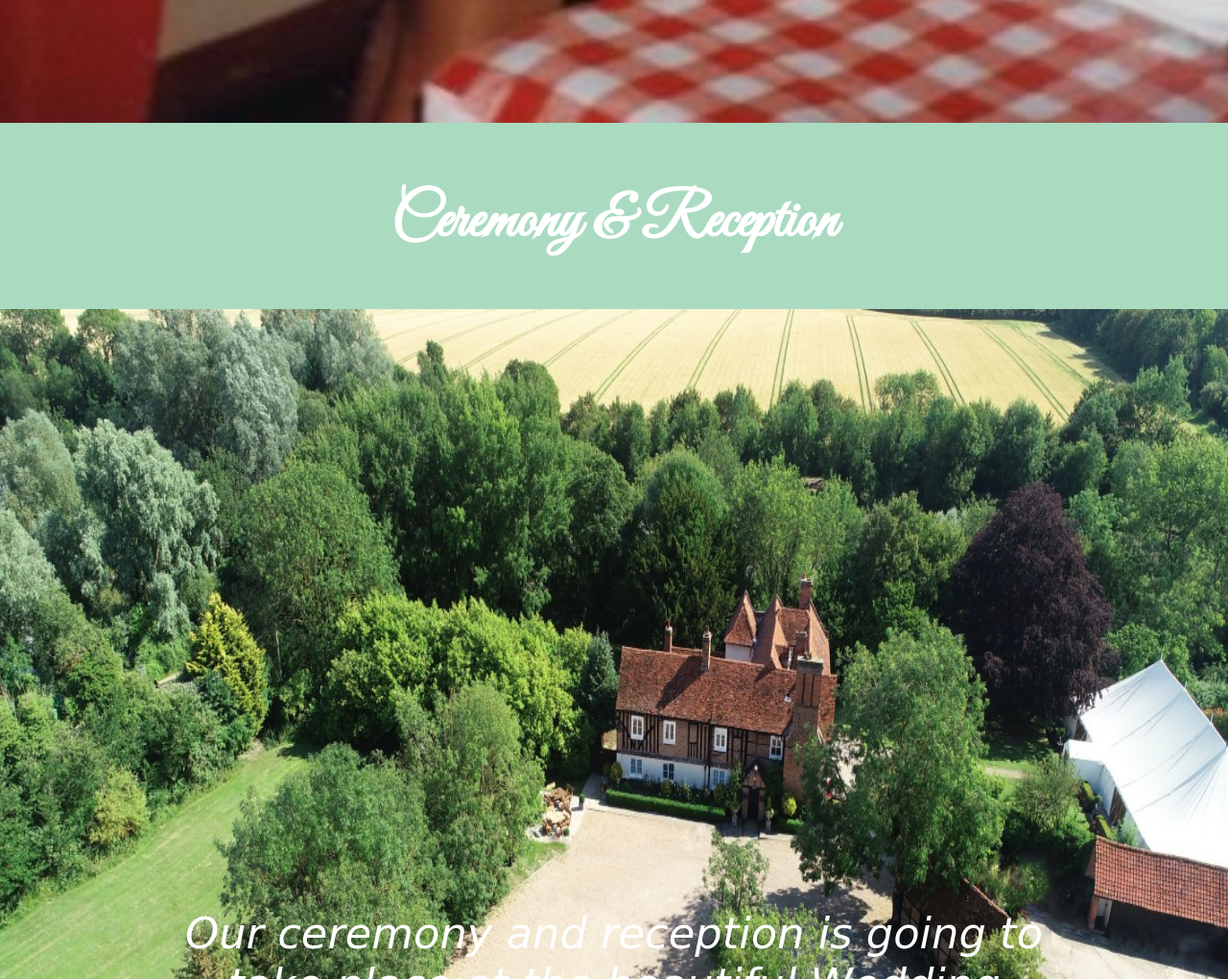
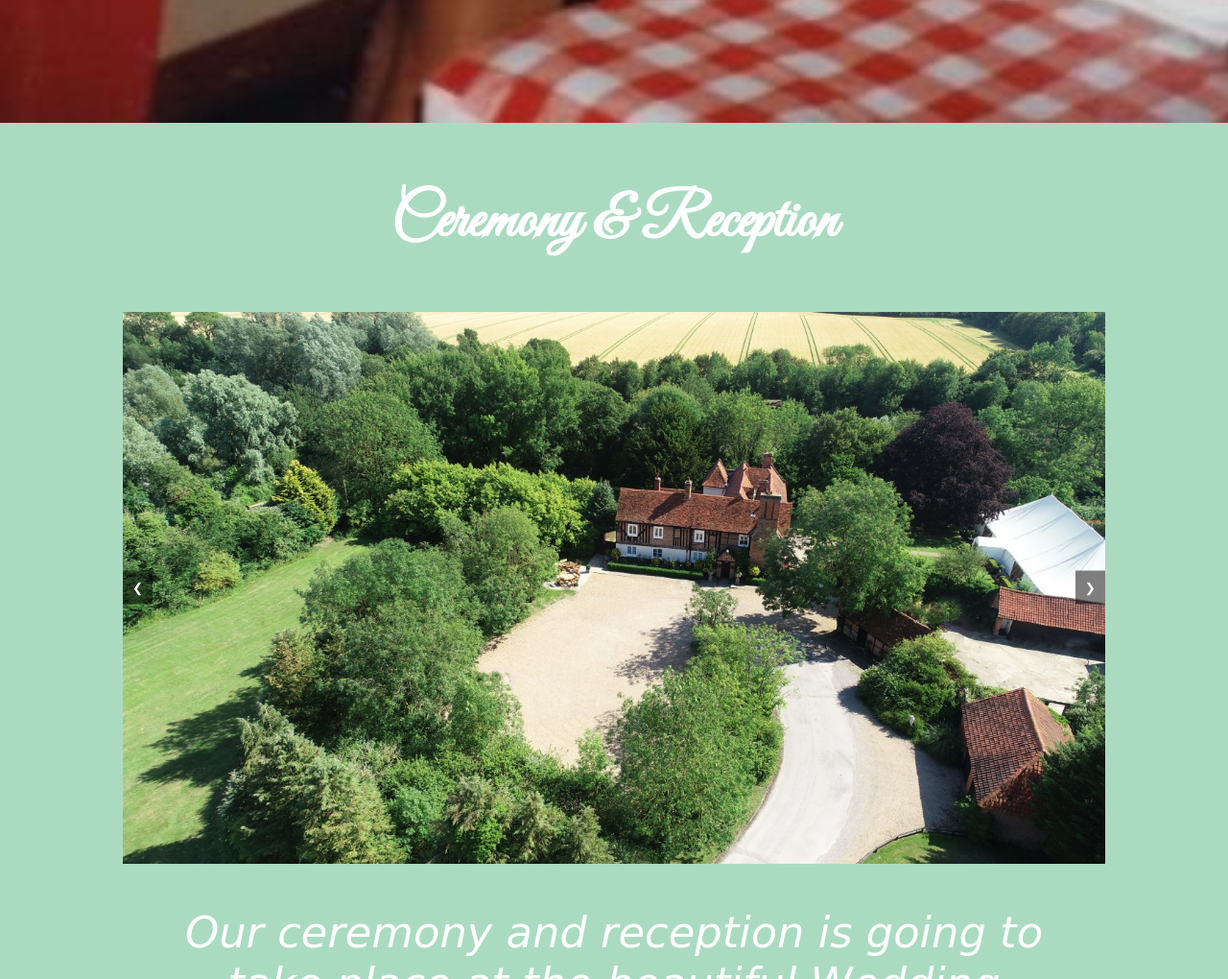
Before and after one commit to chris-p-source/WeddingWebsite, a plain HTML site: page index.html in a window 1280 px wide. Shown: the part 1780-2800 px from the top of the page at 96% size. Drawn offline with Linux system fonts and the light colour scheme; a web font is replaced by a local one.

Commit message:
image fixes

```diff
--- a/index.html
+++ b/index.html
@@ -50,17 +50,29 @@
 
     <section id="ceremony">
         <h2 class="subheadings">Ceremony & Reception</h2>
-        <div class ="textContainerCeremony"></div>
-            <p class="ceremonyText"><i>Our ceremony and reception is going to take place at the beautiful
-                Wedding venue Newland hall.
-                <br>
-                Bishops Stortford Road, Chelmsford CM1 4LH
-                <br>
-                On Saturday 6 th July 2024
-                <br>
-                At 2.30pm</p></i>
+        <div class="photoAlbum">
+            <div class="photoFrame">
+                <img class="ceremonyPhoto" src="photos/newlandHall.JPG" alt="Newland Hall 1">
+            </div>
+            <div class="photoFrame">
+                <img class="ceremonyPhoto" src="photos/newlandHall2.JPG" alt="Newland Hall 2">
+            </div>
+            <div class="photoFrame">
+                <img class="ceremonyPhoto" src="photos/newlandHall3.JPG" alt="Newland Hall 3">
+            </div>
+            <button id="prevButton" onclick="prevPhoto()">&#10094;</button>
+            <button id="nextButton" onclick="nextPhoto()">&#10095;</button>
         </div>
+        <p class="ceremonyText"><i>Our ceremony and reception is going to take place at the beautiful Wedding venue Newland Hall.
+            <br>
+            Bishops Stortford Road, Chelmsford CM1 4LH
+            <br>
+            On Saturday 6th July 2024
+            <br>
+            At 2.30pm</p></i>
     </section>
+
+
 
     <section id="agenda">
         <h2 class="subheadings">Agenda</h2>
--- a/script.js
+++ b/script.js
@@ -18,4 +18,45 @@ document.addEventListener('DOMContentLoaded', function() {
             arrow.classList.toggle('opened'); // Toggle the "opened" class for the arrow
         });
     });
+
+    let currentPhotoIndex = 0;
+    const photos = document.querySelectorAll('.photoFrame');
+
+    function showPhoto(index) {
+        if (index < 0) {
+            index = photos.length - 1;
+        } else if (index >= photos.length) {
+            index = 0;
+        }
+        currentPhotoIndex = index;
+
+        photos.forEach(photo => photo.style.display = 'none');
+        photos[index].style.display = 'block';
+    }
+
+    function nextPhoto() {
+        showPhoto(currentPhotoIndex + 1);
+    }
+
+    function prevPhoto() {
+        showPhoto(currentPhotoIndex - 1);
+    }
+
+    showPhoto(currentPhotoIndex);
+
+    // Auto-scrolling functionality
+    const intervalTime = 10000; // 10 seconds
+
+    function autoScroll() {
+        setInterval(nextPhoto, intervalTime);
+    }
+
+    autoScroll();
+
+    // Arrow button functionality
+    const nextButton = document.getElementById('nextButton');
+    const prevButton = document.getElementById('prevButton');
+
+    nextButton.addEventListener('click', nextPhoto);
+    prevButton.addEventListener('click', prevPhoto);
 });
--- a/style.css
+++ b/style.css
@@ -26,6 +26,7 @@ header {
     position: fixed;
     width: 100%;
     top: 0;
+    z-index:1000;
 }
 
 nav ul {
@@ -132,12 +133,73 @@ p {
 
 }
 
+/*#ceremony {*/
+    /*background-image: url('photos/newlandHall.JPG');*/
+    /*background-size: 100% 85%; /* Cover 100% of width and 80% of height */
+    /*background-position: center bottom; /* Center the background image */
+    /*background-repeat: no-repeat; /* Do not repeat the background image */
+/*} */
+
+
+
+
 #ceremony {
-    background-image: url('photos/newlandHall.JPG');
-    background-size: 100% 85%; /* Cover 100% of width and 80% of height */
-    background-position: center bottom; /* Center the background image */
-    background-repeat: no-repeat; /* Do not repeat the background image */
+    position: relative;
+    overflow: hidden;
 }
+
+.photoAlbum {
+    position: relative;
+    width:80%;
+    margin: 0 auto;
+    max-width: 100%;
+    overflow: hidden;
+}
+
+.photoFrame {
+    float: left;
+    width: 100%;
+    display: none;
+}
+
+.photoFrame img {
+    width: 100%;
+    height: auto;
+
+    display:block;
+    transition: transform 0.5s ease;
+}
+
+#prevButton, #nextButton {
+    position: absolute;
+    top: 50%;
+    transform: translateY(-50%);
+    background-color: rgba(0, 0, 0, 0.5);
+    color: white;
+    border: none;
+    cursor: pointer;
+    padding: 10px;
+    z-index: 100;
+}
+
+#prevButton {
+    left: 0;
+}
+
+#nextButton {
+    right: 0;
+}
+
+/* Show the first photo initially */
+.photoFrame:first-child {
+    display: block;
+}
+
+
+
+
+
+
 
 .subheadings {
     font-family: 'Great Vibes', cursive;
```
Also changed, not shown: photos/newlandHall2.jpg (added), photos/newlandHall3.jpg (added).
